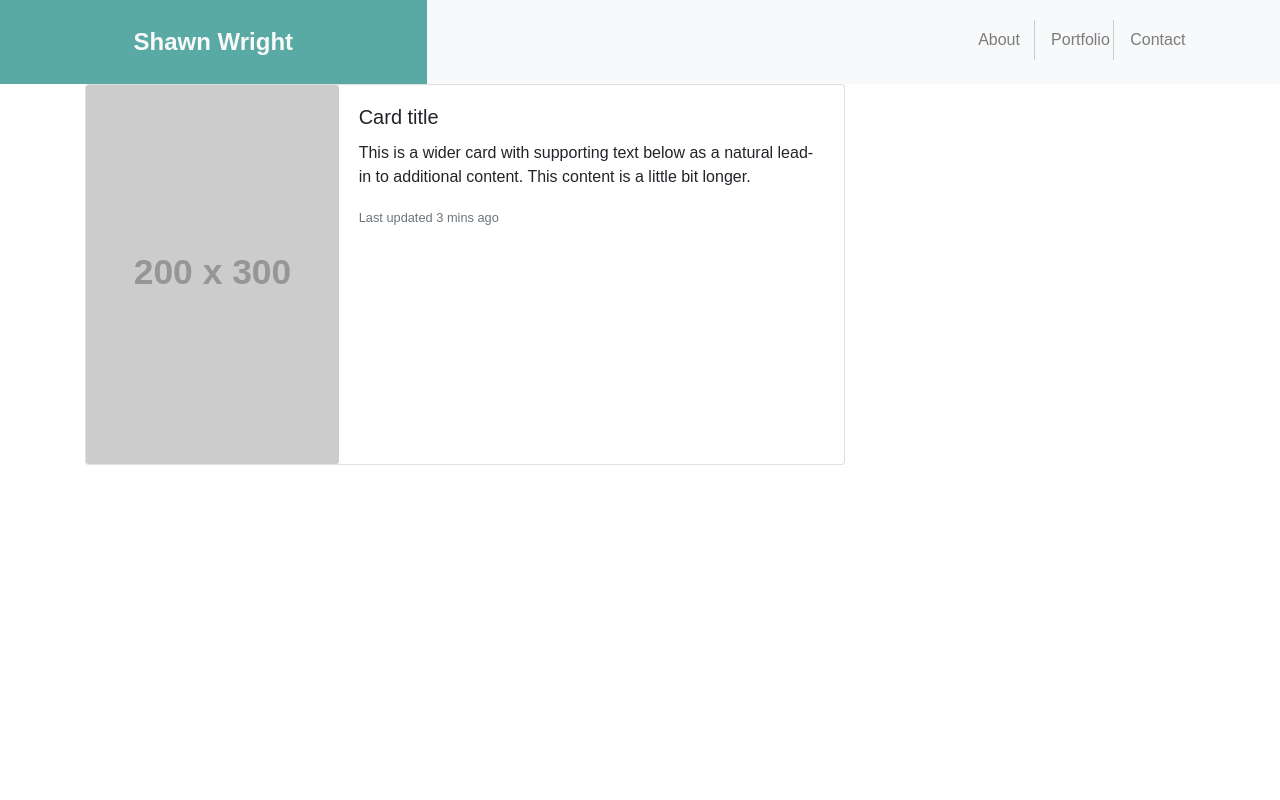
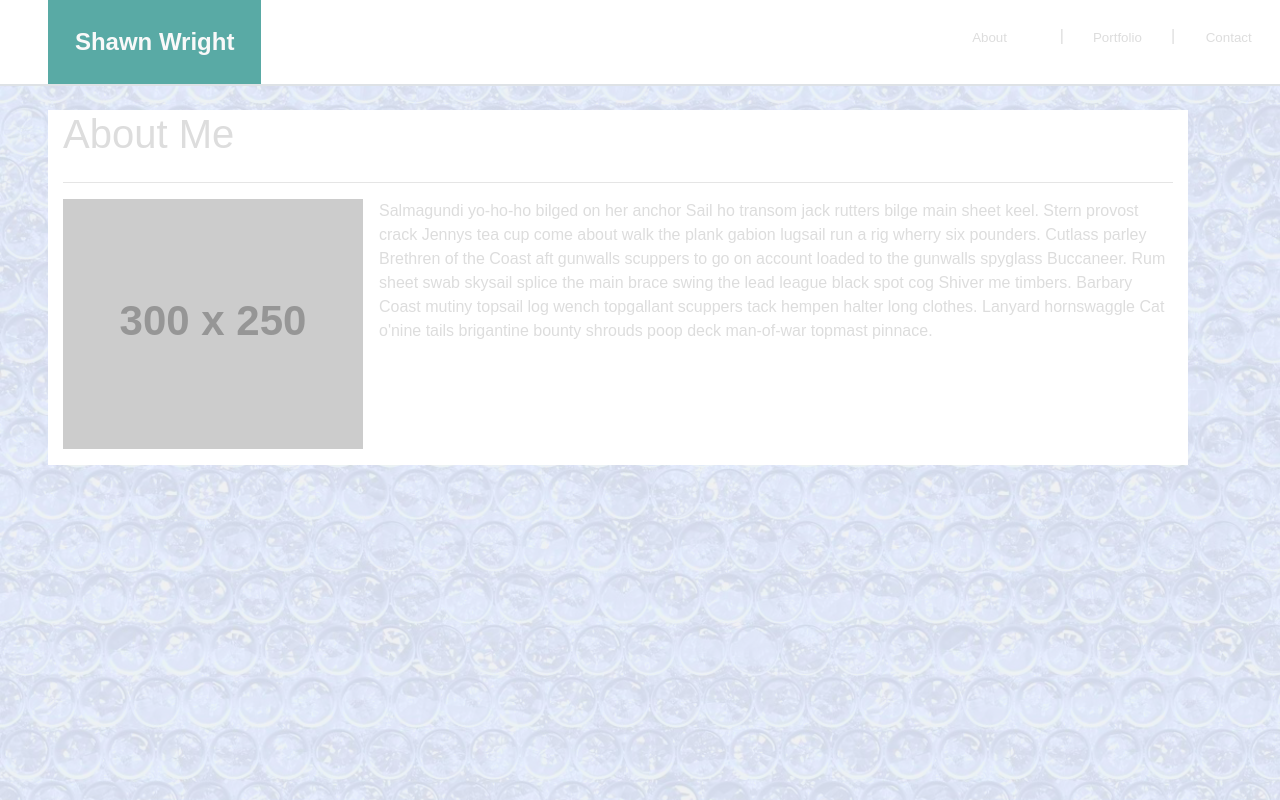
Before and after one commit to ShawnATX/Portfolio, a plain HTML site: page index.html in a window 1280 px wide. Shown: the top 800 px of the page. Drawn offline with nearby package versions, Linux system fonts and the light colour scheme; placeholder pictures from the web are drawn by us; a web font is replaced by a local one.

Commit message:
finished navigation bar/logo styling for 3 screen sizes. index.html started. known issues: text float around picture on About page. nav right-side break on larger screen sizes.

```diff
--- a/assets/style.css
+++ b/assets/style.css
@@ -1,10 +1,18 @@
 * {
     font-family: 'Doppio One', sans-serif;
+    color: #DDDDDD !important;
 
 }
 
+body  {
+    background-image: url(bg.jpg);
+    background-size: 65%;
+    background-blend-mode: color;
+    background-color: rgba(238, 238, 238, 0.81) !important;
+}
+
 #logo-font {
-    color: #f9f9f9;
+    color: #f9f9f9 !important;
     font-size: x-large;
 }
 
@@ -12,6 +20,16 @@
     background-color: #59AAA5;
 }
 
-.bordered{
-    border-right: 1px solid #ccc;
+.divider{
+    font-weight: lighter;
+    color: ;
 }
+
+.border-bottom{
+    color: #DDDDDD;
+    border-width: thick;
+}
+
+a {
+    font-size: smaller;
+}
--- a/index.html
+++ b/index.html
@@ -8,40 +8,36 @@
     <link rel="stylesheet" href="./assets/style.css">
     <title>My Portfolio</title>
 </head>
-<body>
-    <!--
-        Navbar and main body are all wrapped in a container for grid positioning
-        Navbar is living in a single row, with the logo in a column and links in a column, this allows easy vertical positioning on smaller screens
-        No collapse on nav items
-    -->
-            <nav class="navbar navbar-expand-md navbar-light bg-light p-0">
+<body >
+            <nav class="navbar navbar-expand-md navbar-light border-bottom bg-light w-100 p-0">
                 <div class="container-fluid mx-0 px-0">
-
-                    <div class="row w-100 mw-20 m-0 p-0 justify-content-between"> <!-- Row for the entire navigation area-->
-                        <div class="col-md-4 m-0 p-0">
-                            <a class="navbar navbar-brand text-center font-weight-bold w-100 bg-logo m-0 px-3 py-4" id="logo-font" href="#">Shawn Wright</a>
+                    <div class="row w-100 mw-20 m-0 p-0 bg-white border-bottom justify-content-between"> <!-- Row for the entire navigation area-->
+                        <div class="col-sm-12 col-md-3 col-lg-2 w-100 m-0 p-0">
+                            <a class="navbar navbar-brand text-center font-weight-bold w-100 bg-logo ml-md-5 my-0 mr-0 px-md-0 py-4" id="logo-font" href="#">Shawn Wright</a>
                         </div>
-                        <div class="col-md-4">
+                        <div class="col-md-5 col-lg-4 col-sm-12">
                             <div class="navbarNav w-100" id="navbarNav">
-                                <div class="row justify-content-center">
-                                    <ul class="navbar-nav list-group-horizontal w-100 text-center py-3">
-                                        <div class="col-sm-3"></div>
-                                        <div class="col-sm-2 p-0 m-1">
-                                            <li class="nav-item bordered">
-                                                <a class="nav-link" href="index.html">About<span class="sr-only">(current)</span></a>
+                                <div class="row w-100 justify-content-center">
+                                    <ul class="navbar-nav nav-fill list-group-horizontal w-100 text-center py-3">
+                                        <div class="col-sm-3 col-md-2"></div>
+                                        <div class="col-sm-2 col-md-3 col-lg-4 p-0 m-1">
+                                            <li class="nav-item">
+                                                <a class="nav-link min-vw-30" href="index.html">About<span class="sr-only">(current)</span></a>
                                             </li>
                                         </div>
-                                        <div class="col-sm-2 p-0 m-1">
-                                            <li class="nav-item bordered">
-                                                <a class="nav-link" href="portfolio.html">Portfolio</a>
+                                        <span class="divider mt-2">|</span>
+                                        <div class="col-sm-2 col-md-3 p-0 m-1">
+                                            <li class="nav-item">
+                                                <a class="nav-link min-vw-30 text-center" href="portfolio.html">Portfolio</a>
                                             </li>
                                         </div>
-                                        <div class="col-sm-2 p-0 m-1">
-                                            <li class="nav-item">
-                                                <a class="nav-link" href="contact.html">Contact</a>
+                                        <span class="divider mt-2">|</span>
+                                        <div class="col-sm-2 col-md-3 p-0 m-1">
+                                            <li class="nav-item min-vw-30">
+                                                <a class="nav-link " href="contact.html">Contact</a>
                                             </li>
                                         </div>
-                                        <div class="col-sm-3"></div>
+                                        <div class="col-md-1 m-0 p-0"></div>
                                     </ul>
                                 </div>
                             </div>
@@ -49,24 +45,39 @@
                     </div>
                 </div>
             </nav>
-            <div class="container">
-                <main class="card mb-3" style="max-width: 760px;">
-                    <div class="row no-gutters">
-                        <div class="col-md-4">
-                            <img src="https://placehold.it/200x300" class="card-img" alt="...">
-                        </div>
-                        <div class="col-md-8">
-                            <div class="card-body">
-                                <h5 class="card-title">Card title</h5>
-                                <p class="card-text">This is a wider card with supporting text below as a natural lead-in to additional content. This content is a little bit longer.</p>
-                                <p class="card-text"><small class="text-muted">Last updated 3 mins ago</small></p>
-                            </div>
-                        </div>
+            <main class="container ml-md-5 bg-white mt-4">
+                <div class="row">
+                    <div class="col">
+                        <header>
+                            <h1>
+                                About Me
+                            </h1>
+                        </header>
                     </div>
-                </main>
-            </div>
-        </div>
-    </div>
+                </div>
+                <hr>
+                <div class="row">
+                    <div class="col">
+                            <picture class="float-left mr-3 mb-3">
+                                <source
+                                  media="(min-width: 800px)"
+                                  srcset="https://placehold.it/300x250">
+
+                                <source
+                                  media="(min-width: 450px)"
+                                  srcset="https://placehold.it/300x225">
+
+                                <img
+                                  src="picture-tiny.jpg"
+                                  srcset="https://placehold.it/500x350" >
+                              </picture>
+                            <!-- <img src="https://placehold.it/500x350" class="img-fluid float-left pl-md-1 pr-3" alt="Beautiful Shawn Wright"> -->
+                        <p>Salmagundi yo-ho-ho bilged on her anchor Sail ho transom jack rutters bilge main sheet keel. Stern provost crack Jennys tea cup come about walk the plank gabion lugsail run a rig wherry six pounders. Cutlass parley Brethren of the Coast aft gunwalls scuppers to go on account loaded to the gunwalls spyglass Buccaneer.
+
+                            Rum sheet swab skysail splice the main brace swing the lead league black spot cog Shiver me timbers. Barbary Coast mutiny topsail log wench topgallant scuppers tack hempen halter long clothes. Lanyard hornswaggle Cat o'nine tails brigantine bounty shrouds poop deck man-of-war topmast pinnace.</p>
+                    </div>
+                </div>
+            </main>
     <script src="https://code.jquery.com/jquery-3.4.1.slim.min.js" integrity="sha384-J6qa4849blE2+poT4WnyKhv5vZF5SrPo0iEjwBvKU7imGFAV0wwj1yYfoRSJoZ+n" crossorigin="anonymous"></script>
     <script src="https://cdn.jsdelivr.net/npm/popper.js@1.16.0/dist/umd/popper.min.js" integrity="sha384-Q6E9RHvbIyZFJoft+2mJbHaEWldlvI9IOYy5n3zV9zzTtmI3UksdQRVvoxMfooAo" crossorigin="anonymous"></script>
     <script src="https://stackpath.bootstrapcdn.com/bootstrap/4.4.1/js/bootstrap.min.js" integrity="sha384-wfSDF2E50Y2D1uUdj0O3uMBJnjuUD4Ih7YwaYd1iqfktj0Uod8GCExl3Og8ifwB6" crossorigin="anonymous"></script>
```
Also changed, not shown: portfolio.html (+63 -0 lines), assets/bg.jpg (added), 1 other file.
